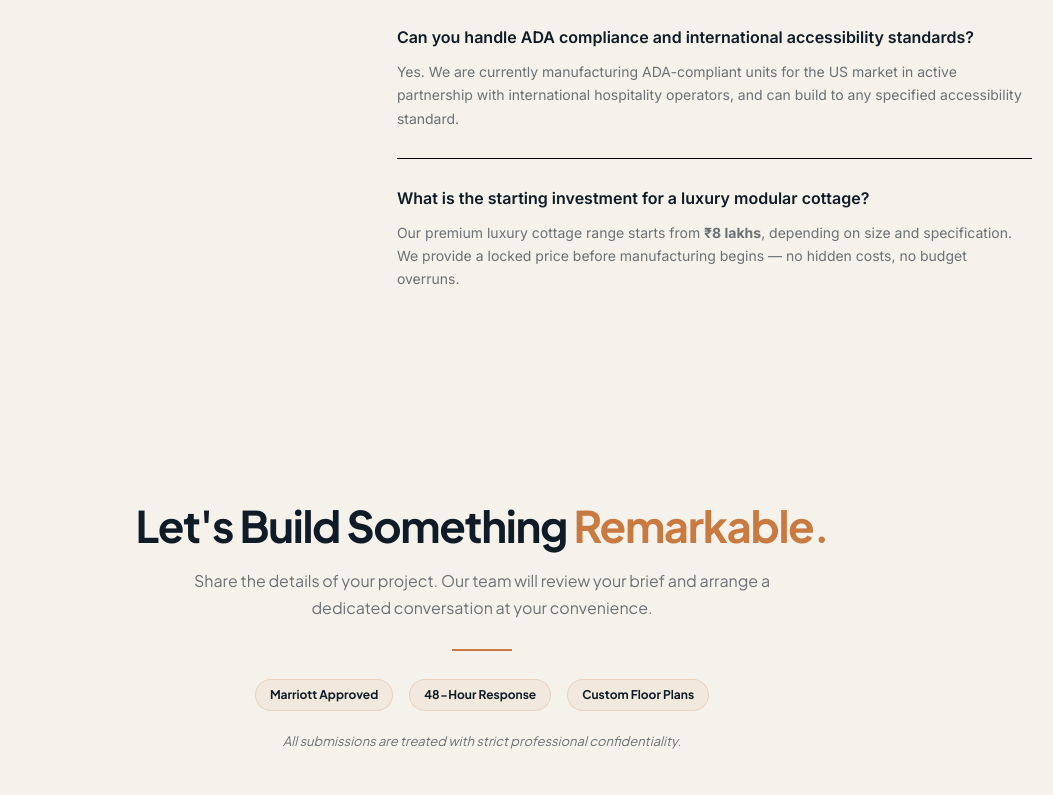
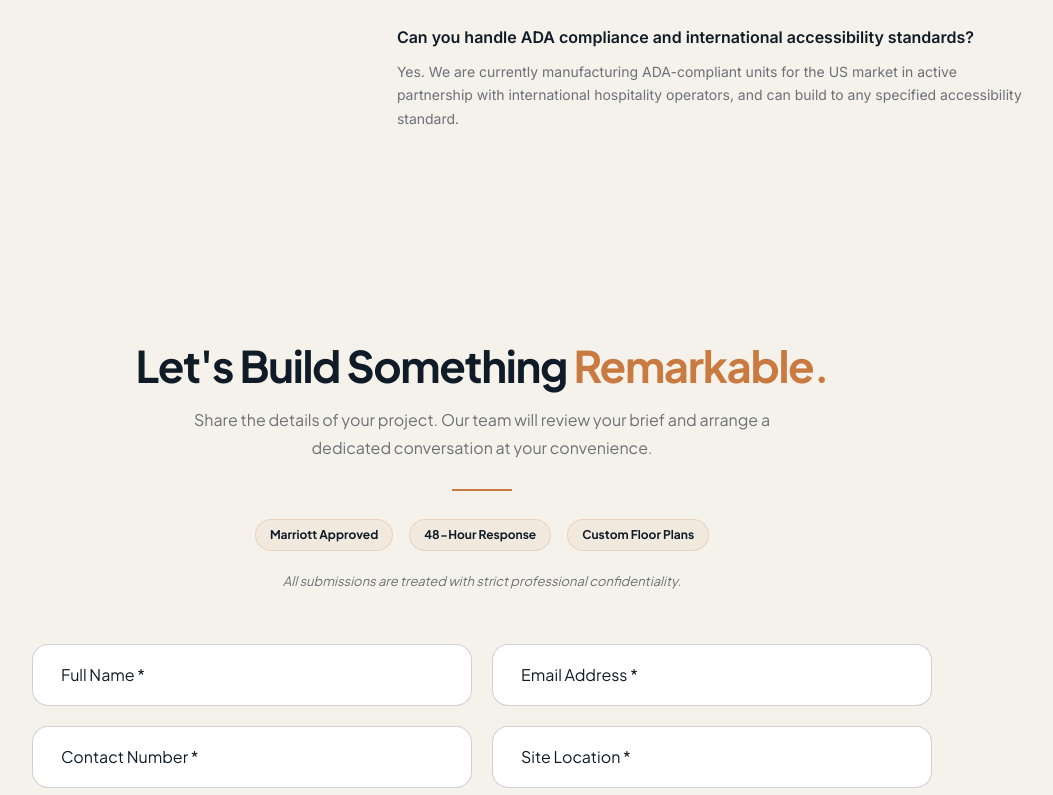
Before and after one commit to saharshcabins/saharshweb, a Next.js app: page / in a window 1280 px wide. Shown: the part 7845-8640 px from the top of the page, without its empty margins (158-1211 px from the left). Built offline with nearby package versions, Linux system fonts and the light colour scheme.

Commit message:
remove last FAQ entry (starting investment)

```diff
--- a/src/components/layout/FAQSection.tsx
+++ b/src/components/layout/FAQSection.tsx
@@ -45,16 +45,6 @@ const faqData = [
         Yes. We are currently manufacturing ADA-compliant units for the US market
         in active partnership with international hospitality operators, and can
         build to any specified accessibility standard.
-      </>
-    ),
-  },
-  {
-    question: "What is the starting investment for a luxury modular cottage?",
-    answer: (
-      <>
-        Our premium luxury cottage range starts from <strong>₹8 lakhs</strong>,
-        depending on size and specification. We provide a locked price before
-        manufacturing begins — no hidden costs, no budget overruns.
       </>
     ),
   },
```
